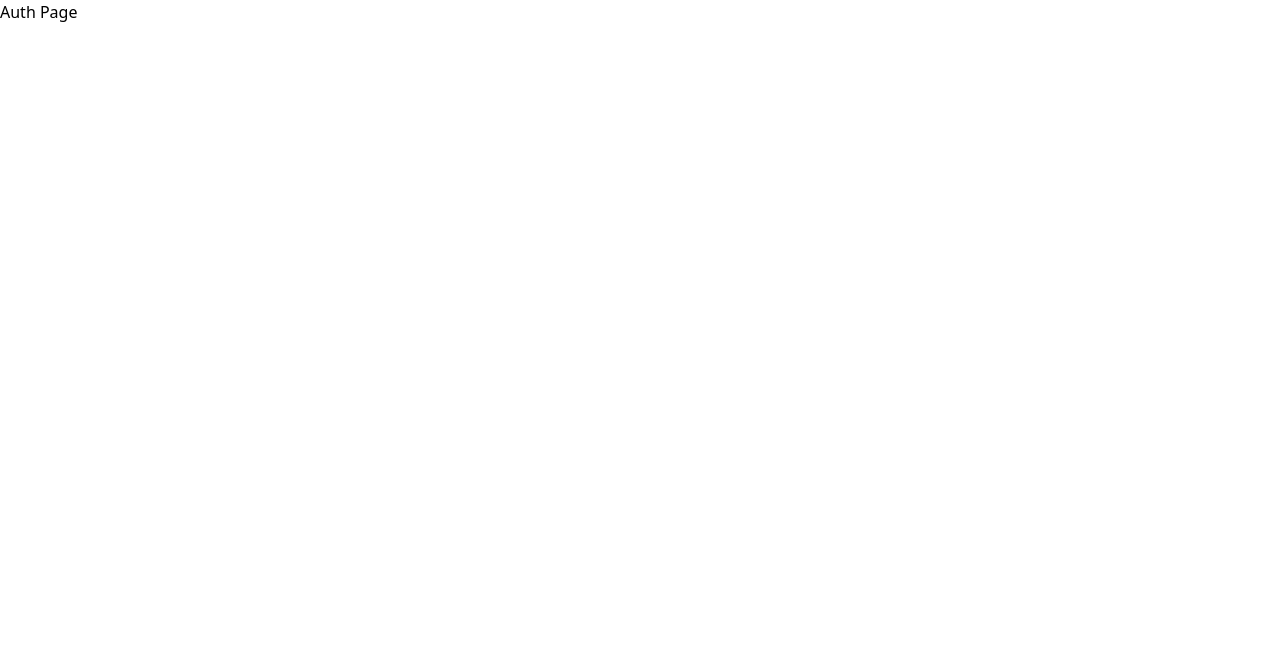
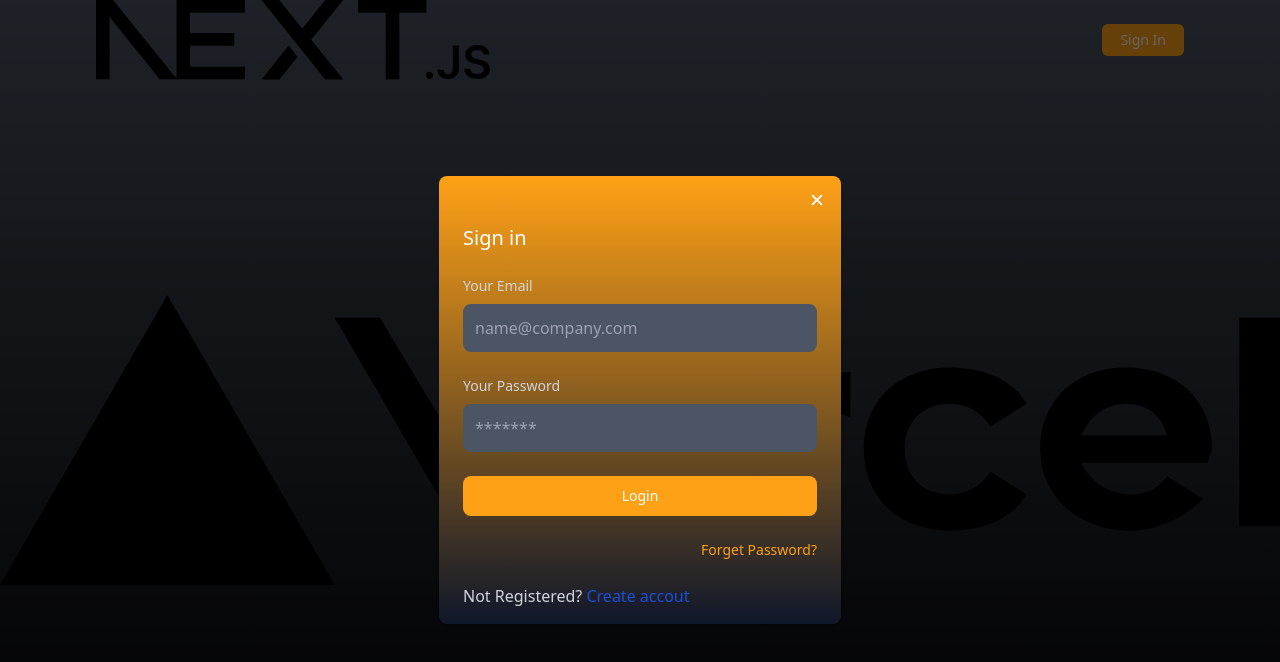
Before and after one commit to lyirs/leetcode, a Next.js app: page /auth in a window 1280 px wide. Shown: the top 662 px of the page. Built offline with nearby package versions, Linux system fonts and the light colour scheme.

Commit message:
feat：Login

```diff
--- a/package.json
+++ b/package.json
@@ -17,6 +17,7 @@
     "next": "13.4.4",
     "react": "18.2.0",
     "react-dom": "18.2.0",
+    "react-icons": "^4.9.0",
     "typescript": "5.1.3"
   },
   "devDependencies": {
--- /dev/null
+++ b/src/components/Modals/AuthModal.tsx
@@ -0,0 +1,29 @@
+import React from "react";
+import { IoClose } from "react-icons/io5";
+import Login from "./Login";
+
+type AuthModalProps = {};
+
+const AuthModal: React.FC<AuthModalProps> = () => {
+  return (
+    <>
+      <div className="absolute top-0 left-0 w-full h-full flex items-center justify-center bg-black bg-opacity-60"></div>
+      <div className="w-full sm:w-[450px]  absolute top-[50%] left-[50%] translate-x-[-50%] translate-y-[-50%]  flex justify-center items-center">
+        <div className="relative w-full h-full mx-auto flex items-center justify-center">
+          <div className="bg-white rounded-lg shadow relative w-full bg-gradient-to-b from-brand-orange to-slate-900 mx-6">
+            <div className="flex justify-end p-2">
+              <button
+                type="button"
+                className="bg-transparent  rounded-lg text-sm p-1.5 ml-auto inline-flex items-center hover:bg-gray-800 hover:text-white text-white"
+              >
+                <IoClose className="h-5 w-5" />
+              </button>
+            </div>
+            <Login />
+          </div>
+        </div>
+      </div>
+    </>
+  );
+};
+export default AuthModal;
--- /dev/null
+++ b/src/components/Modals/Login.tsx
@@ -0,0 +1,64 @@
+import React from "react";
+
+type LoginProps = {};
+
+const Login: React.FC<LoginProps> = () => {
+  return (
+    <form className="space-y-6 px-6 pb-4">
+      <h3 className="text-xl font-medium text-white">Sign in</h3>
+      <div>
+        <label
+          htmlFor="email"
+          className="text-sm font-medium block mb-2 text-gray-300"
+        >
+          Your Email
+        </label>
+        <input
+          type="email"
+          name="email"
+          id="email"
+          className="border-2 outline-none sm:texte-sm rounded-lg focus:ring-blue-500 focus:border-blue-500 block w-full p-2.5 bg-gray-600 border-gray-600 placeholder-gray-400 text-white"
+          placeholder="name@company.com"
+        />
+      </div>
+
+      <div>
+        <label
+          htmlFor="password"
+          className="text-sm font-medium block mb-2 text-gray-300"
+        >
+          Your Password
+        </label>
+        <input
+          type="password"
+          name="password"
+          id="password"
+          className="border-2 outline-none sm:texte-sm rounded-lg focus:ring-blue-500 focus:border-blue-500 block w-full p-2.5 bg-gray-600 border-gray-600 placeholder-gray-400 text-white"
+          placeholder="*******"
+        />
+      </div>
+
+      <button
+        type="submit"
+        className="w-full text-white focus:ring-blue-300 font-medium rounded-lg text-sm px-5 py-2.5 text-center bg-brand-orange hover:bg-brand-orange-s"
+      >
+        Login
+      </button>
+      <button className="flex w-full justify-end">
+        <a
+          href="#"
+          className="text-sm block text-brand-orange hover:underline w-full text-right"
+        >
+          Forget Password?
+        </a>
+      </button>
+      <div className="tetx-sm font-medium text-gray-300">
+        Not Registered?{" "}
+        <a href="#" className="text-blue-700 hover:underline">
+          Create accout
+        </a>
+      </div>
+    </form>
+  );
+};
+export default Login;
--- a/src/components/Navbar/Navbar.tsx
+++ b/src/components/Navbar/Navbar.tsx
@@ -1,8 +1,20 @@
+import Link from "next/link";
 import React from "react";
 
 type NavbarProps = {};
 
 const Navbar: React.FC<NavbarProps> = () => {
-  return <div>Navbar</div>;
+  return (
+    <div className="flex items-center justify-between sm:px-12 px-2 md:px-24">
+      <Link href="/" className="flex items-center justify-center h-20">
+        <img src="/next.svg" alt="LeetCode" className="h-full"></img>
+      </Link>
+      <div className="flex items-center">
+        <button className="bg-brand-orange text-white px-2 py-1 sm:px-4 rounded-md text-sm font-medium hover:text-brand-orange hover:bg-white hover:border-2 hover:border-brand-orange border-2 border-transparent transition duration-300 ease-in-out">
+          Sign In
+        </button>
+      </div>
+    </div>
+  );
 };
 export default Navbar;
--- a/src/pages/auth/index.tsx
+++ b/src/pages/auth/index.tsx
@@ -1,8 +1,20 @@
+import AuthModal from "@/components/Modals/AuthModal";
+import Navbar from "@/components/Navbar/Navbar";
 import React from "react";
 
 type AuthPageProps = {};
 
 const index: React.FC<AuthPageProps> = () => {
-  return <div>Auth Page</div>;
+  return (
+    <div className="bg-gradient-to-b from-gray-600 to-black h-screen relative">
+      <div className="max-w-7xl mx-auto">
+        <Navbar />
+        <div className="flex items-center justify-center h-[calc(100vh-5rem)] pointer-events-none select-none">
+          <img src="/vercel.svg" alt="img" />
+        </div>
+        <AuthModal />
+      </div>
+    </div>
+  );
 };
 export default index;
```
Also changed, not shown: src/components/Modals/ResetPassword.tsx (added), src/components/Modals/Singup.tsx (added), 1 other file (tests, documents, lock files or other folders).
